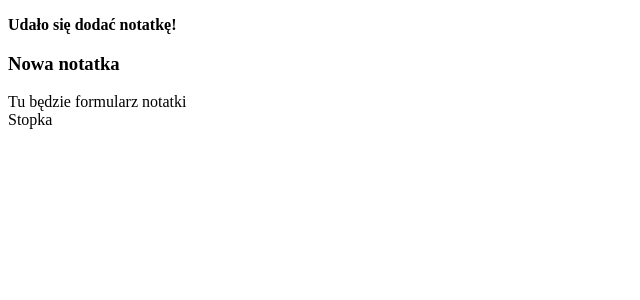
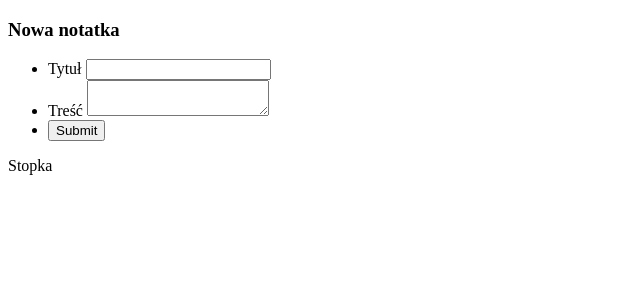
Before and after one commit to wkjlrhifgvker/php-Zaliczenie, a PHP site: page /?action=create in a window 1280 px wide. Shown: the part 116-416 px from the top of the page, without its empty margins (0-640 px from the left). Run offline with PHP 8.4, Linux system fonts and the light colour scheme.

Commit message:
add note space

```diff
--- a/index.php
+++ b/index.php
@@ -14,7 +14,15 @@ $viewParams = [];
 
 if($action === 'create') {
     $page = 'create';
-    $viewParams['resultCreate'] = 'Udało się dodać notatkę!';
+    $created = false;
+    if(!empty($_POST)){
+        $viewParams = [
+            'title' => $_POST['title'],
+            'description' => $_POST['description'],
+        ];
+        $created = true;
+    }
+    $viewParams['created'] = $created;
 } else {
     $page = 'list';
     $viewParams['resultList'] = 'Wyświetlamy nową notatkę!';
--- a/templates/layout.php
+++ b/templates/layout.php
@@ -17,9 +17,9 @@
             </ul>
         </nav>
         <article>
-<?php
-require_once("./templates/pages/$page.php");
-?>
+            <?php
+            require_once("./templates/pages/$page.php");
+            ?>
         </article>
     </main>
     <footer>Stopka</footer>
--- a/templates/pages/create.php
+++ b/templates/pages/create.php
@@ -1,5 +1,25 @@
-<b><?php echo $params['resultCreate'] ?? "" ?></b>
 <h3>Nowa notatka</h3>
 <div>
-    Tu będzie formularz notatki
+    <?php if($params['created']) :?>
+        <div>Tytuł : <?php echo $params['title'] ?></div>
+        <div>Opis : <?php echo $params['description'] ?></div>
 </div>
+
+<?php else: ?>
+    <form action="/?action=create" class="note-form" method="post">
+        <ul>
+            <li>
+                <label for="title">Tytuł <span class="required"></span></label>
+                <input type="text" name="title" id="title" class="field-long">
+            </li>
+            <li>
+                <label for="field5">Treść </label>
+                <textarea name="description" id="field5" clss="field-long field-textarea"></textarea>
+            </li>
+            <li>
+                <input type="submit" value="Submit">
+            </li>
+        </ul>
+</form>
+<?php endif; ?>
+</div>
```
